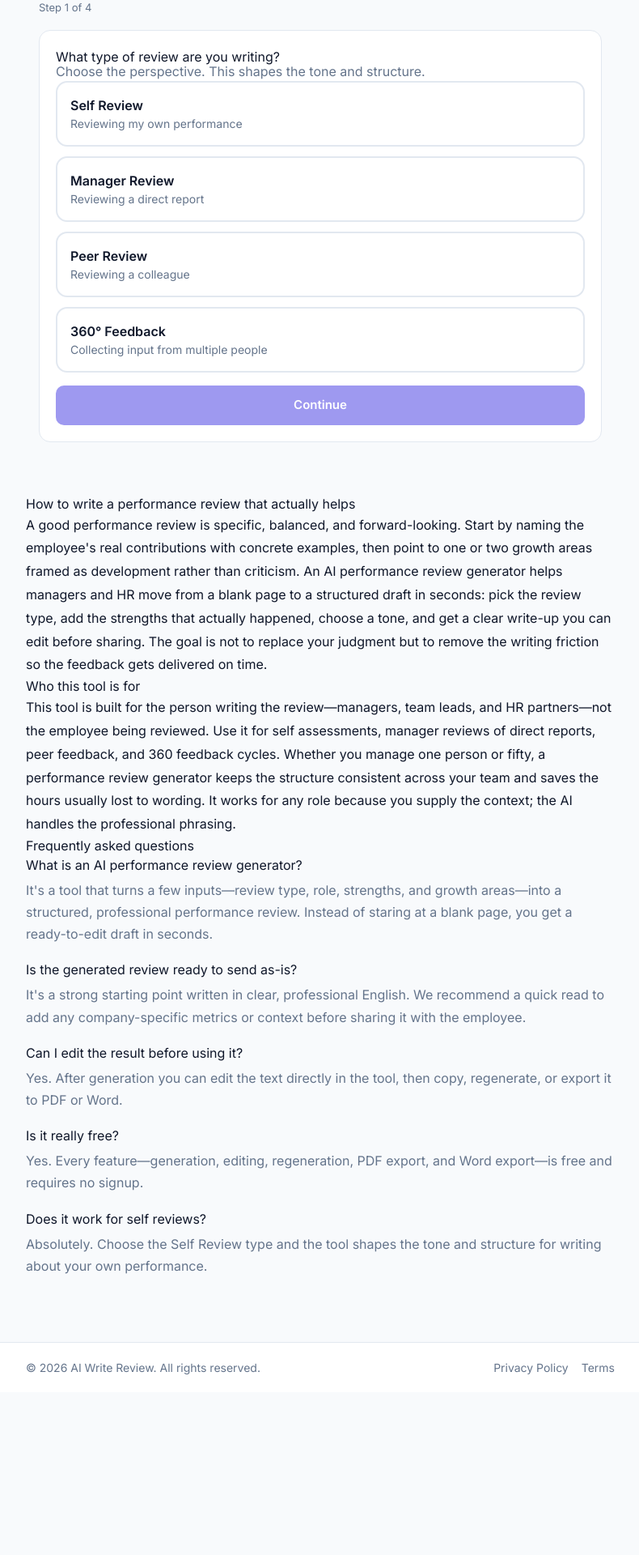
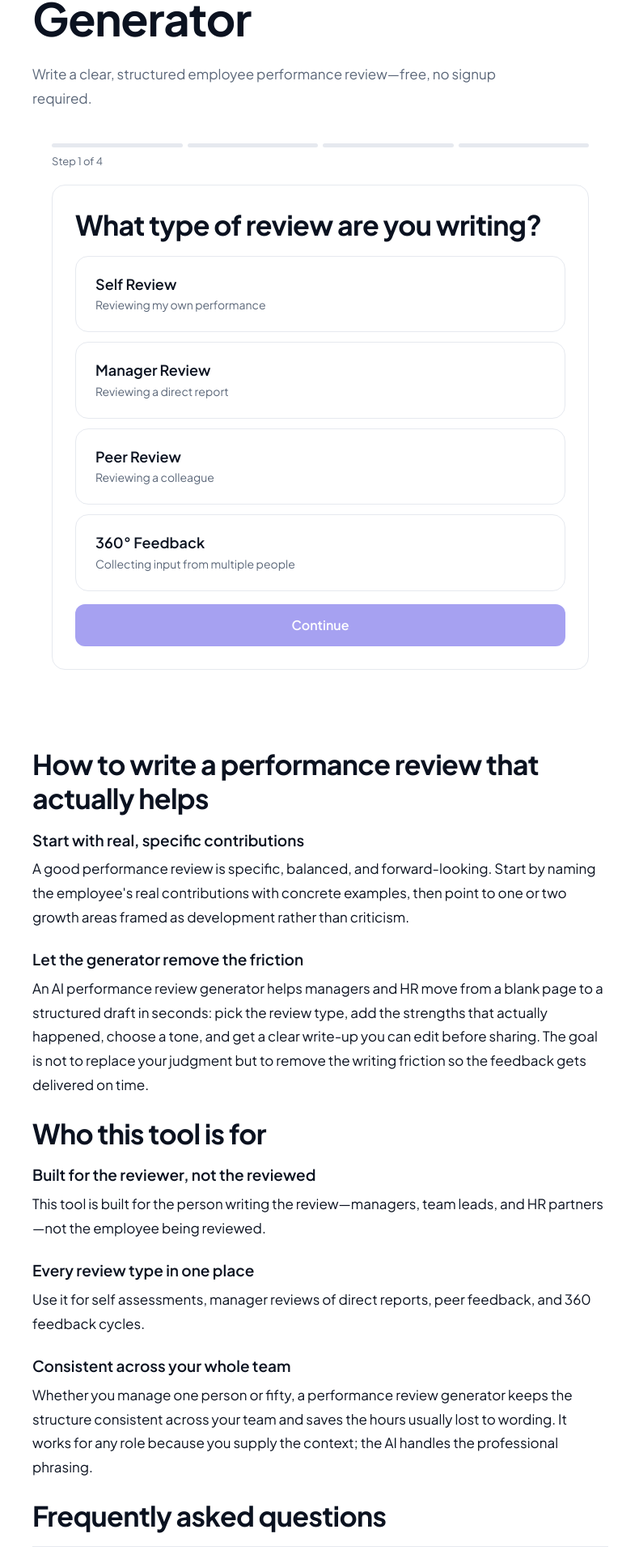
Before and after one commit to zhuojianwei428/ai-copywriting-site, a Next.js app: page / in a window 1280 px wide. Shown: the part 231-2151 px from the top of the page at 81% size, without its empty margins (244-1034 px from the left). Before the commit the page ends 1950 px from the top, so only its background shows below. Built offline with nearby package versions, Linux system fonts and the light colour scheme.

Commit message:
style: premium visual redesign (tokens, cards, accordion FAQ, real-text labels)

```diff
--- a/app/globals.css
+++ b/app/globals.css
@@ -3,14 +3,24 @@
 @tailwind utilities;
 
 :root {
-  --brand-600: #4f46e5;
-  --brand-700: #4338ca;
-  --bg: #f8fafc;
-  --surface: #ffffff;
-  --text: #0f172a;
-  --muted: #64748b;
-  --border: #e2e8f0;
-  --ok: #059669;
+  --ink: #0b1220;
+  --ink-soft: #5b6779;
+  --line: #e6e9ef;
+  --bg: #ffffff;
+  --bg-soft: #f7f8fa;
+  --brand: #4f46e5;
+  --brand-ink: #3730a3;
+  --brand-tint: #eef2ff;
+}
+
+/* 向后兼容别名（映射到新令牌，避免内联样式失效） */
+:root {
+  --brand-600: var(--brand);
+  --brand-700: var(--brand-ink);
+  --text: var(--ink);
+  --muted: var(--ink-soft);
+  --border: var(--line);
+  --surface: var(--bg);
 }
 
 * {
@@ -24,145 +34,224 @@ body {
 }
 
 body {
-  font-family: "Inter", system-ui, -apple-system, "Segoe UI", Roboto,
-    "PingFang SC", "Microsoft YaHei", sans-serif;
+  font-family: "Plus Jakarta Sans", "Inter", system-ui, -apple-system,
+    "Segoe UI", Roboto, "PingFang SC", "Microsoft YaHei", sans-serif;
   background: var(--bg);
-  color: var(--text);
+  color: var(--ink);
+  font-size: 17px;
+  line-height: 1.75;
   -webkit-font-smoothing: antialiased;
 }
 
-/* ============================================================
-   硬性 SEO 要求：高频功能词（Copy / Generate / Download 等）
-   不进入正文关键词密度，改用 CSS ::after content 渲染。
-   通过 --ct 变量传值，aria-label 保留无障碍可读。
-   ============================================================ */
+/* 硬性 SEO 要求保留：纯操作按钮文案走 CSS ::after content */
 .ct::after {
   content: var(--ct);
 }
 
-/* 布局容器 */
+/* ============ 布局容器 ============ */
+.wrap {
+  width: 100%;
+  max-width: 1120px;
+  margin: 0 auto;
+  padding: 0 24px;
+}
 .container {
   width: 100%;
   max-width: 760px;
   margin: 0 auto;
-  padding: 0 16px;
+  padding: 0 24px;
+}
+.section {
+  padding: 96px 0;
+}
+.section-v {
+  padding: 96px 0 64px;
+}
+@media (max-width: 640px) {
+  .section {
+    padding: 56px 0;
+  }
+  .section-v {
+    padding: 56px 0 40px;
+  }
 }
 
-/* 选项卡片（单选/多选） */
+/* ============ 排版 ============ */
+h1,
+h2 {
+  letter-spacing: -0.02em;
+  color: var(--ink);
+}
+h1 {
+  font-size: clamp(36px, 5vw, 56px);
+  line-height: 1.1;
+  font-weight: 700;
+  margin: 0 0 24px;
+}
+h2 {
+  font-size: clamp(26px, 3vw, 34px);
+  line-height: 1.25;
+  font-weight: 700;
+  margin: 0 0 16px;
+}
+h3 {
+  font-size: 19px;
+  line-height: 1.4;
+  font-weight: 600;
+  color: var(--ink);
+  margin: 0 0 8px;
+}
+p {
+  margin: 0 0 24px;
+}
+
+.lead {
+  font-size: 17px;
+  line-height: 1.75;
+  color: var(--ink-soft);
+  max-width: 620px;
+  margin: 0;
+}
+.muted {
+  color: var(--ink-soft);
+  font-size: 14px;
+  line-height: 1.6;
+}
+
+/* ============ 选项卡片 ============ */
 .opt-card {
   display: flex;
   align-items: flex-start;
-  gap: 12px;
+  gap: 14px;
   width: 100%;
   text-align: left;
-  border: 2px solid var(--border);
-  border-radius: 14px;
-  background: var(--surface);
-  padding: 16px;
+  border: 1px solid var(--line);
+  border-radius: 16px;
+  background: var(--bg);
+  padding: 22px 24px;
   cursor: pointer;
-  transition: border-color 0.15s, background 0.15s;
+  transition: border-color 0.15s, background 0.15s, transform 0.15s,
+    box-shadow 0.15s;
 }
 .opt-card:hover {
-  border-color: #c7d2fe;
+  border-color: var(--brand);
+  transform: translateY(-2px);
+  box-shadow: 0 8px 24px rgba(11, 18, 32, 0.08);
 }
 .opt-card.selected {
-  border-color: var(--brand-600);
-  background: #eef2ff;
+  border: 2px solid var(--brand);
+  background: var(--brand-tint);
+  padding: 21px 23px;
 }
 .opt-card .check {
   display: none;
-  color: var(--brand-600);
+  color: var(--brand);
   flex: 0 0 auto;
   margin-top: 2px;
 }
 .opt-card.selected .check {
   display: inline-flex;
 }
+.opt-card .label {
+  font-size: 18px;
+  font-weight: 600;
+  color: var(--ink);
+  line-height: 1.3;
+}
+.opt-card .desc {
+  font-size: 14px;
+  color: var(--ink-soft);
+  line-height: 1.5;
+  margin-top: 4px;
+}
 
-/* 按钮 */
+/* ============ 按钮 ============ */
 .btn {
   display: inline-flex;
   align-items: center;
   justify-content: center;
   gap: 8px;
-  border-radius: 10px;
+  border-radius: 12px;
   font-weight: 600;
-  font-size: 15px;
-  padding: 12px 18px;
+  font-size: 16px;
+  height: 52px;
+  padding: 0 28px;
   cursor: pointer;
   border: 1px solid transparent;
   background: #fff;
-  color: var(--text);
+  color: var(--ink);
+  font-family: inherit;
   transition: background 0.15s, border-color 0.15s, opacity 0.15s;
 }
 .btn:disabled {
-  opacity: 0.55;
+  opacity: 0.5;
   cursor: not-allowed;
 }
 .btn-primary {
-  background: var(--brand-600);
+  background: var(--brand);
   color: #fff;
 }
 .btn-primary:hover:not(:disabled) {
-  background: var(--brand-700);
+  background: var(--brand-ink);
 }
 .btn-secondary {
-  border-color: var(--border);
-  color: var(--text);
+  border-color: var(--line);
+  color: var(--ink);
+  background: #fff;
 }
 .btn-secondary:hover:not(:disabled) {
-  background: #f1f5f9;
-}
-.btn-success {
-  background: var(--ok);
-  color: #fff;
+  background: var(--bg-soft);
 }
 .btn-block {
   width: 100%;
 }
 
-/* 芯片标签 */
+/* ============ 芯片 ============ */
 .chip {
-  border: 1px solid var(--border);
+  border: 1px solid var(--line);
   border-radius: 999px;
-  padding: 9px 14px;
+  padding: 10px 16px;
   background: #fff;
   cursor: pointer;
   font-size: 14px;
   line-height: 1.2;
+  color: var(--ink);
+  font-family: inherit;
   transition: border-color 0.15s, background 0.15s, color 0.15s;
 }
 .chip:hover {
-  border-color: #c7d2fe;
+  border-color: var(--brand);
 }
 .chip.selected {
-  border-color: var(--brand-600);
-  background: #eef2ff;
-  color: var(--brand-700);
+  border-color: var(--brand);
+  background: var(--brand-tint);
+  color: var(--brand-ink);
 }
 
-/* 进度条 */
+/* ============ 进度条 ============ */
 .progress-track {
   display: flex;
   gap: 6px;
 }
 .progress-seg {
   flex: 1;
-  height: 6px;
+  height: 5px;
   border-radius: 999px;
-  background: var(--border);
+  background: var(--line);
   cursor: pointer;
 }
-.progress-seg.active {
-  background: var(--brand-600);
-}
-.progress-seg.done {
-  background: #a5b4fc;
+.progress-seg.on {
+  background: var(--brand);
 }
 
-/* 骨架屏 */
+/* ============ 骨架屏 ============ */
 .skeleton {
-  background: linear-gradient(90deg, #eef2f7 25%, #e2e8f0 37%, #eef2f7 63%);
+  background: linear-gradient(
+    90deg,
+    var(--bg-soft) 25%,
+    var(--line) 37%,
+    var(--bg-soft) 63%
+  );
   background-size: 400% 100%;
   animation: sk 1.2s ease-in-out infinite;
   border-radius: 6px;
@@ -181,32 +270,83 @@ body {
   }
 }
 
-/* 结果区 */
+/* ============ 结果区 ============ */
 .result-card {
-  border: 1px solid var(--border);
-  border-radius: 14px;
+  border: 1px solid var(--line);
+  border-radius: 16px;
   background: #fff;
-  padding: 20px;
+  padding: 28px;
 }
 .result-text {
   white-space: pre-wrap;
-  line-height: 1.7;
-  font-size: 15px;
+  line-height: 1.75;
+  font-size: 17px;
+  color: var(--ink);
 }
 .result-text textarea {
   width: 100%;
   min-height: 320px;
-  border: 1px solid var(--border);
-  border-radius: 10px;
-  padding: 12px;
+  border: 1px solid var(--line);
+  border-radius: 12px;
+  padding: 14px;
   font: inherit;
-  line-height: 1.7;
+  line-height: 1.75;
   resize: vertical;
+  color: var(--ink);
 }
 
-/* ============================================================
-   打印：只打印结果区（PDF 导出）
-   ============================================================ */
+/* ============ 表单 ============ */
+input[type="text"],
+textarea {
+  font-family: inherit;
+}
+
+/* ============ FAQ 手风琴 ============ */
+.faq-item {
+  border-top: 1px solid var(--line);
+}
+.faq-item:last-child {
+  border-bottom: 1px solid var(--line);
+}
+.faq-q {
+  display: flex;
+  align-items: center;
+  justify-content: space-between;
+  gap: 16px;
+  width: 100%;
+  text-align: left;
+  background: none;
+  border: none;
+  cursor: pointer;
+  font-family: inherit;
+  font-size: 18px;
+  font-weight: 600;
+  line-height: 1.5;
+  color: var(--ink);
+  padding: 20px 0;
+}
+.faq-arrow {
+  color: var(--ink-soft);
+  flex: 0 0 auto;
+  transition: transform 0.2s ease;
+}
+.faq-arrow.open {
+  transform: rotate(180deg);
+}
+.faq-a {
+  overflow: hidden;
+  max-height: 0;
+  transition: max-height 0.2s ease;
+  color: var(--ink-soft);
+  font-size: 17px;
+  line-height: 1.75;
+}
+.faq-a.open {
+  max-height: 600px;
+  padding-bottom: 16px;
+}
+
+/* ============ 打印（PDF 导出） ============ */
 @media print {
   body * {
     visibility: hidden !important;
--- a/app/layout.tsx
+++ b/app/layout.tsx
@@ -31,7 +31,7 @@ export default function RootLayout({
           crossOrigin="anonymous"
         />
         <link
-          href="https://fonts.googleapis.com/css2?family=Inter:wght@400;500;600;700&display=swap"
+          href="https://fonts.googleapis.com/css2?family=Plus+Jakarta+Sans:wght@400;600;700&display=swap"
           rel="stylesheet"
         />
         <script
--- a/app/page.tsx
+++ b/app/page.tsx
@@ -6,37 +6,30 @@ export default function Home() {
     <main>
       <header
         style={{
-          borderBottom: "1px solid var(--border)",
+          borderBottom: "1px solid var(--line)",
           background: "#fff",
         }}
       >
         <div
-          className="container"
-          style={{ display: "flex", alignItems: "center", height: 56 }}
+          className="wrap"
+          style={{ display: "flex", alignItems: "center", height: 64 }}
         >
-          <span style={{ fontWeight: 700, fontSize: 18, color: "var(--brand-700)" }}>
+          <span style={{ fontWeight: 700, fontSize: 18, color: "var(--brand-ink)" }}>
             AI Write Review
           </span>
         </div>
       </header>
 
-      <section style={{ paddingTop: 36, paddingBottom: 8 }}>
+      <section className="section" style={{ paddingBottom: 0 }}>
         <div className="container">
           <h1>AI Performance Review Generator</h1>
-          <p
-            style={{
-              color: "var(--muted)",
-              fontSize: 17,
-              marginTop: -4,
-              maxWidth: 620,
-              lineHeight: 1.6,
-            }}
-          >
-            Write a structured, professional employee performance review in under a minute.
-            Pick a type, add what went well, choose a tone—and get a ready-to-edit draft.
-            Free, no signup required.
+          <p className="lead">
+            Write a clear, structured employee performance review—free, no signup
+            required.
           </p>
-          <Wizard />
+          <div style={{ marginTop: 40 }}>
+            <Wizard />
+          </div>
         </div>
       </section>
 
@@ -44,31 +37,33 @@ export default function Home() {
 
       <footer
         style={{
-          borderTop: "1px solid var(--border)",
+          borderTop: "1px solid var(--line)",
           background: "#fff",
-          marginTop: 40,
+          marginTop: 64,
         }}
       >
         <div
-          className="container"
+          className="wrap"
           style={{
             display: "flex",
             flexWrap: "wrap",
             gap: 16,
             alignItems: "center",
             justifyContent: "space-between",
-            paddingTop: 20,
-            paddingBottom: 20,
+            paddingTop: 24,
+            paddingBottom: 24,
             fontSize: 14,
-            color: "var(--muted)",
+            color: "var(--ink-soft)",
           }}
         >
-          <span>© {new Date().getFullYear()} AI Write Review. All rights reserved.</span>
+          <span>
+            © {new Date().getFullYear()} AI Write Review. All rights reserved.
+          </span>
           <span style={{ display: "flex", gap: 16 }}>
-            <a href="/privacy-policy" style={{ color: "var(--muted)" }}>
+            <a href="/privacy-policy" style={{ color: "var(--ink-soft)" }}>
               Privacy Policy
             </a>
-            <a href="/terms" style={{ color: "var(--muted)" }}>
+            <a href="/terms" style={{ color: "var(--ink-soft)" }}>
               Terms
             </a>
           </span>
--- a/components/SeoFooter.tsx
+++ b/components/SeoFooter.tsx
@@ -1,42 +1,76 @@
+"use client";
+
+import { useState } from "react";
+import { ChevronDown } from "lucide-react";
 import { FAQ_ITEMS } from "../lib/jsonld";
 
 export default function SeoFooter() {
+  const [open, setOpen] = useState<number | null>(null);
+
   return (
-    <section
-      className="container"
-      style={{ marginTop: 56, paddingBottom: 40, color: "var(--text)" }}
-    >
+    <section className="section-v">
+      <div className="container" style={{ color: "var(--ink)" }}>
         <h2>How to write a performance review that actually helps</h2>
-      <p style={{ lineHeight: 1.8 }}>
-        A good performance review is specific, balanced, and forward-looking. Start by
-        naming the employee&apos;s real contributions with concrete examples, then point to
-        one or two growth areas framed as development rather than criticism. An AI
-        performance review generator helps managers and HR move from a blank page to a
-        structured draft in seconds: pick the review type, add the strengths that
-        actually happened, choose a tone, and get a clear write-up you can edit before
-        sharing. The goal is not to replace your judgment but to remove the writing
-        friction so the feedback gets delivered on time.
+        <h3>Start with real, specific contributions</h3>
+        <p>
+          A good performance review is specific, balanced, and forward-looking.
+          Start by naming the employee&apos;s real contributions with concrete
+          examples, then point to one or two growth areas framed as development
+          rather than criticism.
+        </p>
+        <h3>Let the generator remove the friction</h3>
+        <p>
+          An AI performance review generator helps managers and HR move from a
+          blank page to a structured draft in seconds: pick the review type, add
+          the strengths that actually happened, choose a tone, and get a clear
+          write-up you can edit before sharing. The goal is not to replace your
+          judgment but to remove the writing friction so the feedback gets
+          delivered on time.
         </p>
 
         <h2>Who this tool is for</h2>
-      <p style={{ lineHeight: 1.8 }}>
-        This tool is built for the person writing the review—managers, team leads, and HR
-        partners—not the employee being reviewed. Use it for self assessments, manager
-        reviews of direct reports, peer feedback, and 360 feedback cycles. Whether you
-        manage one person or fifty, a performance review generator keeps the structure
-        consistent across your team and saves the hours usually lost to wording. It works
-        for any role because you supply the context; the AI handles the professional
-        phrasing.
+        <h3>Built for the reviewer, not the reviewed</h3>
+        <p>
+          This tool is built for the person writing the review—managers, team
+          leads, and HR partners—not the employee being reviewed.
+        </p>
+        <h3>Every review type in one place</h3>
+        <p>
+          Use it for self assessments, manager reviews of direct reports, peer
+          feedback, and 360 feedback cycles.
+        </p>
+        <h3>Consistent across your whole team</h3>
+        <p>
+          Whether you manage one person or fifty, a performance review generator
+          keeps the structure consistent across your team and saves the hours
+          usually lost to wording. It works for any role because you supply the
+          context; the AI handles the professional phrasing.
         </p>
 
         <h2>Frequently asked questions</h2>
-      <div style={{ display: "grid", gap: 18 }}>
-        {FAQ_ITEMS.map((item) => (
-          <div key={item.q}>
-            <h3 style={{ margin: "0 0 6px", fontSize: 16 }}>{item.q}</h3>
-            <p style={{ margin: 0, color: "var(--muted)", lineHeight: 1.7 }}>{item.a}</p>
+        <div>
+          {FAQ_ITEMS.map((item, i) => {
+            const isOpen = open === i;
+            return (
+              <div className="faq-item" key={item.q}>
+                <button
+                  className="faq-q"
+                  onClick={() => setOpen(isOpen ? null : i)}
+                  aria-expanded={isOpen}
+                >
+                  <span>{item.q}</span>
+                  <ChevronDown
+                    size={20}
+                    className={`faq-arrow ${isOpen ? "open" : ""}`}
+                  />
+                </button>
+                <div className={`faq-a ${isOpen ? "open" : ""}`}>
+                  <p style={{ margin: 0 }}>{item.a}</p>
                 </div>
-        ))}
+              </div>
+            );
+          })}
+        </div>
       </div>
     </section>
   );
--- a/components/Wizard.tsx
+++ b/components/Wizard.tsx
@@ -150,9 +150,6 @@ export default function Wizard() {
         {step === 1 && (
           <div>
             <h2 style={{ marginTop: 0 }}>What type of review are you writing?</h2>
-            <p style={{ color: "var(--muted)", marginTop: -6 }}>
-              Choose the perspective. This shapes the tone and structure.
-            </p>
             <div style={{ display: "grid", gap: 12 }}>
               {REVIEW_TYPES.map((t) => (
                 <div
@@ -164,10 +161,8 @@ export default function Wizard() {
                     <Check size={20} />
                   </span>
                   <span>
-                    <div style={{ fontWeight: 600 }}>
-                      <CssText text={t.title} as="span" />
-                    </div>
-                    <div style={{ color: "var(--muted)", fontSize: 14 }}>{t.desc}</div>
+                    <div className="label">{t.title}</div>
+                    <div className="desc">{t.desc}</div>
                   </span>
                 </div>
               ))}
@@ -312,10 +307,8 @@ export default function Wizard() {
                     <Check size={20} />
                   </span>
                   <span>
-                    <div style={{ fontWeight: 600 }}>
-                      <CssText text={t.id} as="span" />
-                    </div>
-                    <div style={{ color: "var(--muted)", fontSize: 14 }}>{t.desc}</div>
+                    <div className="label">{t.id}</div>
+                    <div className="desc">{t.desc}</div>
                   </span>
                 </div>
               ))}
@@ -370,8 +363,9 @@ export default function Wizard() {
                   marginTop: 14,
                   padding: "12px 14px",
                   borderRadius: 10,
-                  background: "#fef2f2",
-                  color: "#b91c1c",
+                  background: "var(--bg-soft)",
+                  border: "1px solid var(--line)",
+                  color: "var(--ink)",
                   fontSize: 14,
                 }}
               >
@@ -402,10 +396,10 @@ export default function Wizard() {
                 <button className="btn btn-secondary" onClick={handleGenerate}>
                   <RefreshCw size={16} /> <CssText text="Regenerate" as="span" />
                 </button>
-                <button className="btn btn-success" onClick={downloadPDF}>
+                <button className="btn btn-secondary" onClick={downloadPDF}>
                   <FileText size={16} /> <CssText text="Download PDF" as="span" />
                 </button>
-                <button className="btn btn-success" onClick={() => downloadWord(result)}>
+                <button className="btn btn-secondary" onClick={() => downloadWord(result)}>
                   <FileDown size={16} /> <CssText text="Download Word" as="span" />
                 </button>
               </div>
```
Lines whose indentation alone changed are shown as unchanged.
